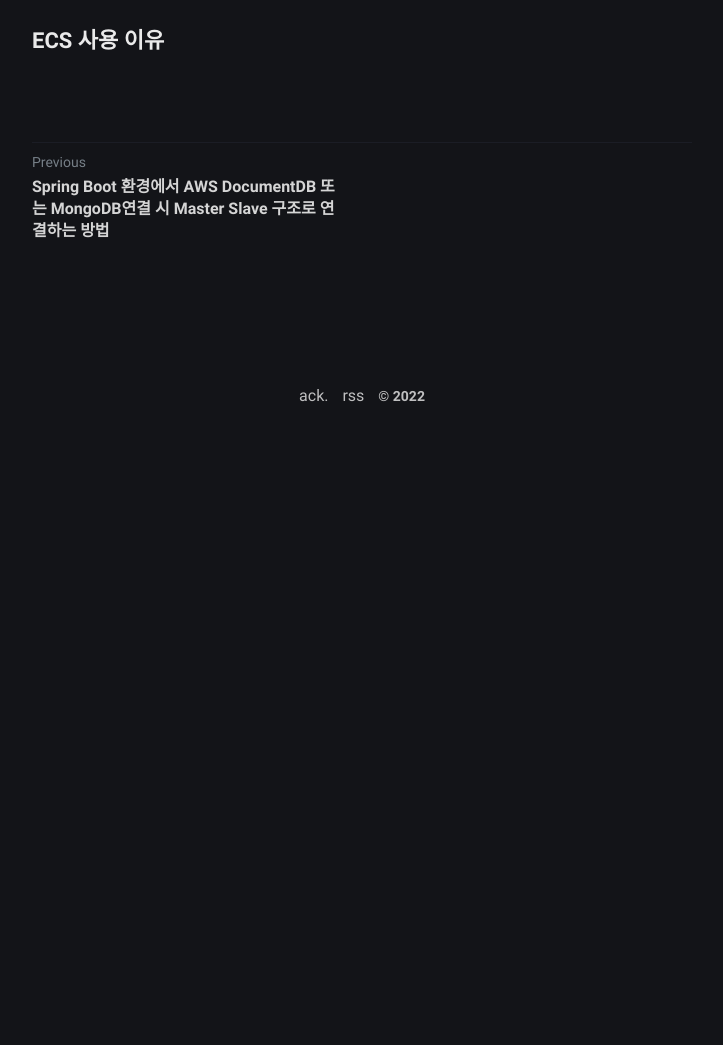
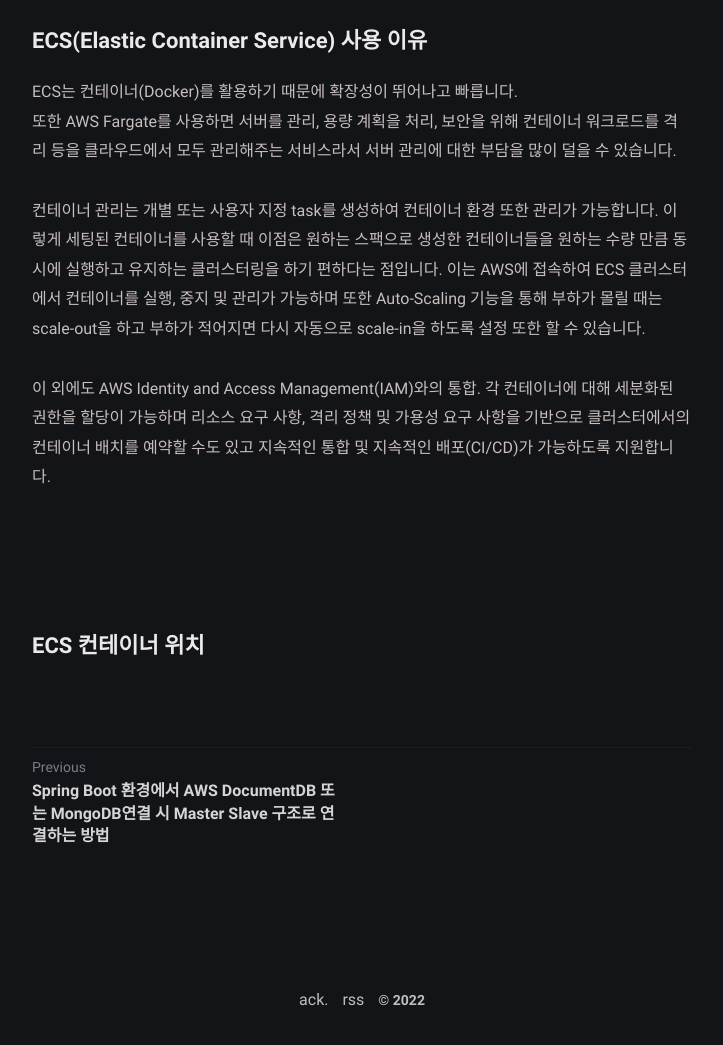
Before and after one commit to jd6186/jd6186.github.io, a Jekyll site: the page built from _posts/DevOps/AWS/2022-07-20-AWS_ECS_Fargate_Architecture.md, in a window 1280 px wide and 1400 px high, scrolled down 809 px. Shown: the part 353-1398 px from the top of the window, without its empty margins (278-1001 px from the left). Built offline with Jekyll 4.4.1, drawn with Linux system fonts in a browser that asks for light colours; comment, search, counter and statistics services are not loaded; before the commit the page ends 1604 px from its top, so only the background shows below that.

Commit message:
ECS 관련 설명 추가

```diff
--- a/_config.yml
+++ b/_config.yml
@@ -105,3 +105,5 @@ plugins:
   - jekyll-feed
   - jekyll-sitemap
   - jekyll-postfiles
+
+futrue: true
--- a/_posts/DevOps/AWS/2022-07-20-AWS_ECS_Fargate_Architecture.md
+++ b/_posts/DevOps/AWS/2022-07-20-AWS_ECS_Fargate_Architecture.md
@@ -12,5 +13,17 @@ author: "Noah"
 > <img src="../../../assets/img/2022-07-20-AWS_ECS_Fargate_Architecture/architecture_diagram.jpg"  width="1400"/>
 <br/><br/><br/><br/>
 
+## ECS(Elastic Container Service) 사용 이유
+ECS는 컨테이너(Docker)를 활용하기 때문에 확장성이 뛰어나고 빠릅니다.<br/>
+또한 AWS Fargate를 사용하면 서버를 관리, 용량 계획을 처리, 보안을 위해 컨테이너 워크로드를 격리 등을 클라우드에서 모두 관리해주는 서비스라서 서버 관리에 대한 부담을 많이 덜을 수 있습니다.
 
-## ECS 사용 이유
+컨테이너 관리는 개별 또는 사용자 지정 task를 생성하여 컨테이너 환경 또한 관리가 가능합니다.
+이렇게 세팅된 컨테이너를 사용할 때 이점은 원하는 스팩으로 생성한 컨테이너들을 원하는 수량 만큼 동시에 실행하고 유지하는 클러스터링을 하기 편하다는 점입니다.
+이는 AWS에 접속하여 ECS 클러스터에서 컨테이너를 실행, 중지 및 관리가 가능하며
+또한 Auto-Scaling 기능을 통해 부하가 몰릴 때는 scale-out을 하고 부하가 적어지면 다시 자동으로 scale-in을 하도록 설정 또한 할 수 있습니다.
+
+이 외에도 AWS Identity and Access Management(IAM)와의 통합. 각 컨테이너에 대해 세분화된 권한을 할당이 가능하며
+리소스 요구 사항, 격리 정책 및 가용성 요구 사항을 기반으로 클러스터에서의 컨테이너 배치를 예약할 수도 있고 지속적인 통합 및 지속적인 배포(CI/CD)가 가능하도록 지원합니다.
+<br/><br/><br/><br/>
+
+## ECS 컨테이너 위치
```
Also changed, not shown: other parts of _posts/DevOps/AWS/2022-07-20-AWS_ECS_Fargate_Architecture.md (+1 -0 lines), _posts/BackEnd/Java/2022-07-19-MongoDB_Master_Slave_Connect.md (+1 -0 lines).
